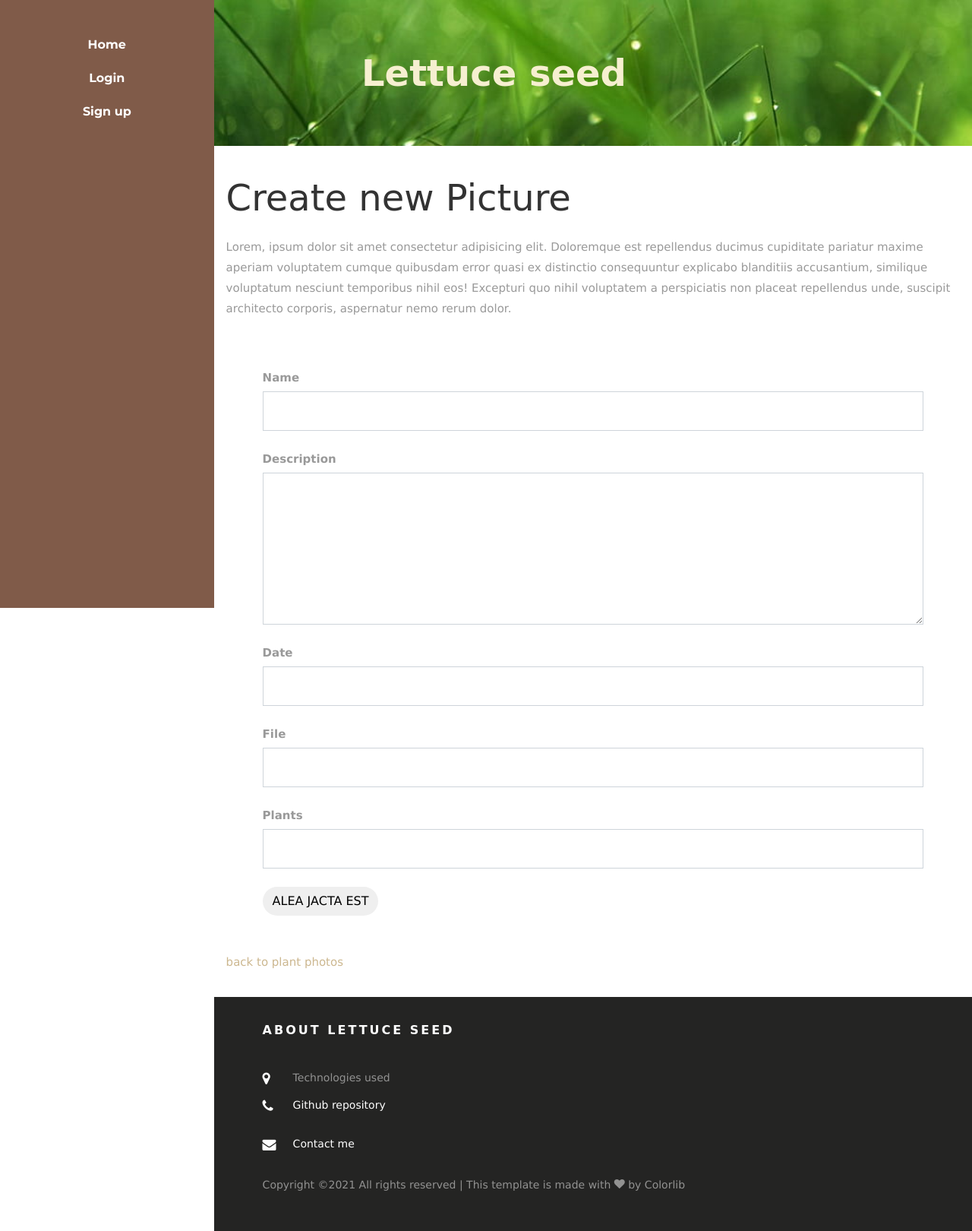
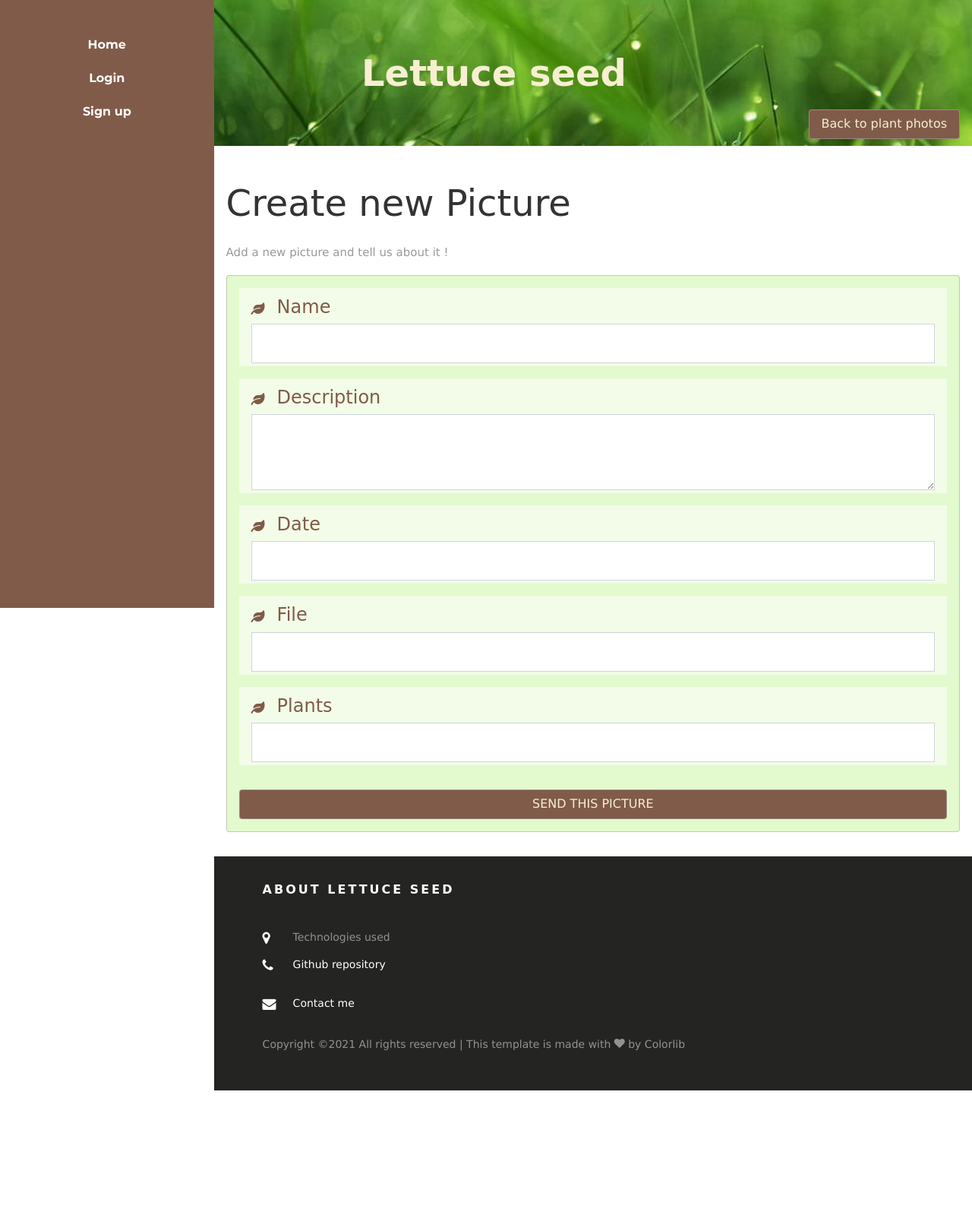
Before and after one commit to clemence-ctt/lettuce-seed, a Symfony app: template templates/dashboard/picture/new.html.twig in a window 1280 px wide. Shown: the whole page at 76% size. After the commit the page ends 1435 px from the top, so only its background shows below. Run offline with Twig, Linux system fonts and the light colour scheme; the template is opened without the code that fills it, so the values that code supplies are empty; form fields are guessed from the names that the template uses; some libraries are stand-ins or nearby versions; some web fonts are replaced.

Commit message:
css form

```diff
--- a/public/css/default.css
+++ b/public/css/default.css
@@ -33,8 +33,33 @@ h3 {
     font-size: 2rem;
 }
 
+.return {
+   display:flex ;
+   justify-content: flex-end;
+   margin-top: -5rem;
+   margin-bottom: 3rem;
+}
 
 /* THEME CUSTOMIZATION=================================================*/
+
+.colorlib-nav-toggle {
+    position: fixed !important;
+    z-index:1000;
+
+    top: 0 !important;
+    right: 0 !important;
+
+    background-color: #fff3 !important;
+    padding: 0.3rem 0.5rem 0.5rem 0.5rem !important;
+    margin: 1rem 0 0 1rem  !important;
+    border: solid 1px var(--color-darkest);
+
+    height: 3rem;
+    width: 3rem;
+    border-radius: 2rem;
+    backdrop-filter: sepia(1) blur(2px);
+    box-shadow: 2px 2px 2px #0005;
+}
 
 .main-content > h1 {
     /* margin-left: 2rem; */
@@ -149,7 +174,14 @@ main.main-content {
 
 
 form {
-    padding: calc(var(--spacing-default) * 3);
+    padding:
+        calc(var(--spacing-default))
+        calc(var(--spacing-default))
+    ;
+
+    background-color: var(--color-light);
+    border-radius: var(--border-radius-default);
+    border: var(--border-default);
 }
 
 form img {
@@ -179,11 +211,11 @@ input, textarea {
     border-radius: 4px;
     padding:  var(--spacing-smallest);
     width: 100%;
-    margin-bottom: calc(var(--spacing-default) * 1.5);
+    margin-bottom: 0;
 }
 
 textarea {
-    min-height: 200px;
+    min-height: 100px;
 }
 
 /** Layout **/
--- /dev/null
+++ b/public/css/picture-form.css
@@ -0,0 +1,98 @@
+form > div {
+    margin-bottom: 0 !important;
+    background-color: #fff8;
+    margin-bottom: var(--spacing-smallest) !important;
+    padding: var(--spacing-smallest) var(--spacing-default) !important;
+}
+
+
+
+form .button {
+    margin-top: var(--spacing-default);
+    width: 100%;
+}
+
+
+
+form label {
+    font-family: var(--font-fancy-00) ! important;
+    font-weight: normal !important;
+    margin-top: 0 !important;
+    margin-bottom: 0 !important;
+    font-size: 1.5rem !important;
+    color: var(--color-medium) !important;
+}
+
+
+form label::before {
+    content: '\f06c';
+    display: inline-block;
+    font-family: 'Font Awesome\ 5 Free';
+    font-weight: bold;
+    margin-right: var(--spacing-default);
+    font-size: 1rem;
+
+}
+
+
+
+form > div > ul li {
+    color: #f00;
+    list-style: none;
+}
+
+form > div > ul li::before{
+    font-family: 'Font Awesome\ 5 Free';
+    font-weight: bold;
+    content: '\f071';
+}
+
+
+form  #picture_plants {
+    /*
+    display: flex;
+    flex-wrap: wrap;
+    */
+    text-align: center;
+}
+
+form  #picture_plants .choice {
+    display: inline-block;
+}
+
+form  #picture_plants .choice label {
+    cursor: pointer;
+    font-size: 0.75rem !important;
+    /* width: 50%; */
+    overflow: hidden;
+
+    border: solid 1px var(--color-medium-dark);
+    color: var(--color-darkest);
+    background-color: var(--color-lightest);
+    display: inline-block;
+    border-radius: 0.5rem;
+    margin: 2px 2px;
+    padding: 0 0.5rem;
+
+    /* flex-grow: 1; */
+}
+form  #picture_plants .choice label::before {
+    content: '';
+    margin-right: 0;
+}
+
+
+form  #picture_plants .choice label:hover {
+    background-color: var(--color-medium);
+    box-shadow: 3px 3px 3px var(--color-medium-dark);
+}
+
+form  #picture_plants .choice label.checked {
+    color: var(--color-lightest);
+    background-color: var(--color-highlight);
+
+}
+
+form  #picture_plants .choice input {
+    display: none;
+}
--- a/public/css/themes/_default.css
+++ b/public/css/themes/_default.css
@@ -13,10 +13,18 @@
 
     --color-interactive-00: #CA1235;
     */
+
     --color-lightest: #f6efd0;
+    --color-light: #E3F9CE;
+
+
+
     --color-medium: #805b49;
+
+    --color-medium-dark: #aaa9;
     --color-darkest: #000;
 
+    --color-highlight: #6AA729;
     --color-interactive-00: #805b49;
 
 
@@ -39,7 +47,7 @@
 
 
     --border-width-default: 1px;
-    --border-default : solid var(--border-width-default) var(--color-darkest);
+    --border-default : solid var(--border-width-default) var(--color-medium-dark);
 
     --border-radius-default: calc(var(--spacing-default) / 4);
     --border-radius-small: 4px;
--- a/templates/_partials/_head.html.twig
+++ b/templates/_partials/_head.html.twig
@@ -42,6 +42,7 @@
 
     <link rel="stylesheet" href="{{ asset('css/_components.css') }}"/>
     <link rel="stylesheet" href="{{ asset('css/entities-list.css') }}"/>
+    <link rel="stylesheet" href="{{ asset('css/picture-form.css') }}"/>
 
 
 
--- a/templates/dashboard/_partials/_picture-new-form.html.twig
+++ b/templates/dashboard/_partials/_picture-new-form.html.twig
@@ -10,6 +10,6 @@
         {{ form_row(form.file) }}
         {{ form_row(form.plants) }}
 
-        <button class="btn">{{ button_label|default('Update') }}</button>
+        <button class="button">{{ button_label|default('Update') }}</button>
     {{ form_end(form) }}
 </div>
--- a/templates/dashboard/picture/new.html.twig
+++ b/templates/dashboard/picture/new.html.twig
@@ -1,4 +1,6 @@
 {% extends 'default.html.twig' %}
+
+{% set route_parameters = app.request.attributes.get('_route_params') %}
 
 {% block flash %}
     {# read and display all flash messages #}
@@ -14,15 +16,17 @@
 {% block title %}New Picture{% endblock %}
 
 {% block body %}
+
+    <div class='return'>
+        <a class='button' href="{{ path('dashboard_plant_pictures', {'plantId' : route_parameters.plantId}) }}">Back to plant photos</a>
+    </div>
+
     <h1>Create new Picture</h1>
 
     <p class="component info">
-        Lorem, ipsum dolor sit amet consectetur adipisicing elit. Doloremque est repellendus ducimus cupiditate pariatur maxime aperiam voluptatem cumque quibusdam error quasi ex distinctio consequuntur explicabo blanditiis accusantium, similique voluptatum nesciunt temporibus nihil eos! Excepturi quo nihil voluptatem a perspiciatis non placeat repellendus unde, suscipit architecto corporis, aspernatur nemo rerum dolor.
+       Add a new picture and tell us about it !
     </p>
 
-    {{ include('dashboard/_partials/_picture-new-form.html.twig', {'button_label': 'ALEA JACTA EST'}) }}
-
-    {% set route_parameters = app.request.attributes.get('_route_params') %}
-    <a href="{{ path('dashboard_plant_pictures', {'plantId' : route_parameters.plantId}) }}">back to plant photos</a>
+    {{ include('dashboard/_partials/_picture-new-form.html.twig', {'button_label': 'SEND THIS PICTURE'}) }}
 
 {% endblock %}
--- a/templates/security/login.html.twig
+++ b/templates/security/login.html.twig
@@ -5,6 +5,8 @@
 {% endblock %}
 
 {% block body %}
+
+<h1 class="h3 mb-3 font-weight-normal">Please sign in</h1>
 <form method="post">
     {% if error %}
         <div class="alert alert-danger">{{ error.messageKey|trans(error.messageData, 'security') }}</div>
@@ -15,8 +17,6 @@
             You are logged in as {{ app.user.username }}, <a href="{{ path('app_logout') }}">Logout</a>
         </div>
     {% endif %}
-
-    <h1 class="h3 mb-3 font-weight-normal">Please sign in</h1>
     <label for="inputEmail">Email</label>
     <input type="email" value="{{ last_username }}" name="email" id="inputEmail" class="form-control" autocomplete="email" required autofocus>
     <label for="inputPassword">Password</label>
@@ -36,7 +36,7 @@
         </label>
     </div> -->
 
-    <button class="btn btn-lg btn-primary" type="submit">
+    <button class="button" type="submit">
         Sign in
     </button>
 </form>
```
Also changed, not shown: other parts of public/css/default.css (+0 -39 lines).
